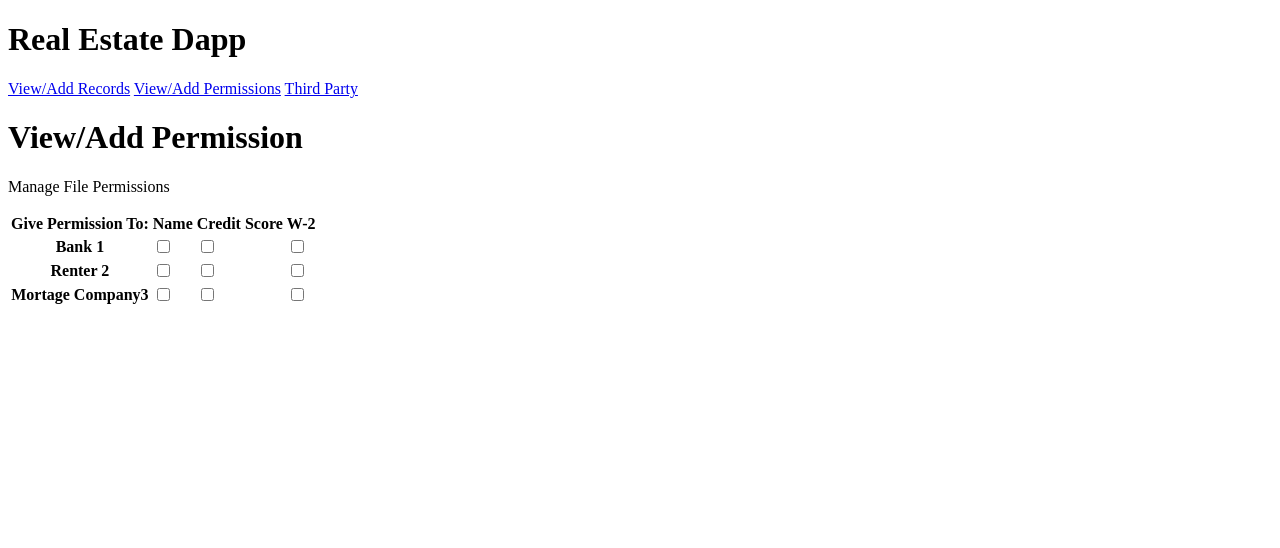
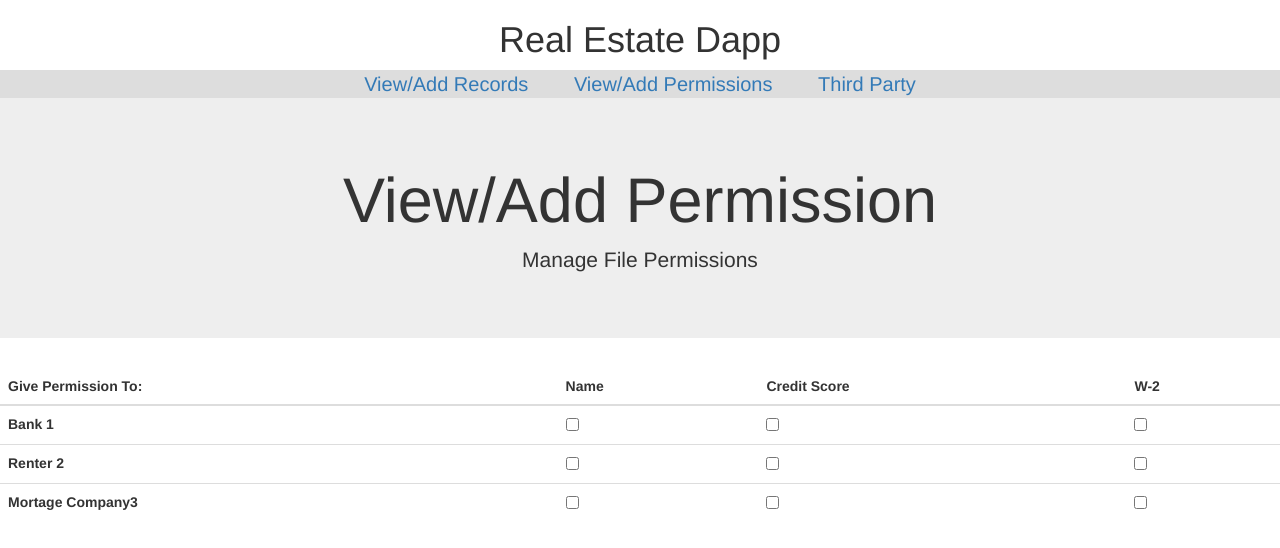
Before and after one commit to tesla809/LinniaRealEstateDapp, a plain HTML site: page permissions.html in a window 1280 px wide. Drawn offline with nearby package versions, Linux system fonts and the light colour scheme.

Commit message:
added css back agian to permissions.html. removed script tags for aws, linniajs, web3. will use node and npm install in tutorial to keep things simple.

```diff
--- a/permissions.html
+++ b/permissions.html
@@ -6,21 +6,9 @@
 <meta name="viewport" content="width=device-width, initial-scale=1">
 <meta charset="utf-8">
 <title>Dapp- Permissions</title>
-<!-- Note: css will be added later. Lets just focus on Linnia and Web3 code :) -->
-<!--web3.js- an interface to access Ethereum blockchain Network
-Docs: https://github.com/ethereum/web3.js/ -->
-<script src="https://cdn.jsdelivr.net/gh/ethereum/web3.js/dist/web3.min.js"></script>
-
-<!--linnia.js- Linnia Protocol's JS library for Ethereum blockchain
-JS Docs: https://github.com/ConsenSys/linnia-js,
-Main Repo: https://github.com/ConsenSys/linnia-resources -->
-
-<script type="text/javascript" src="https://cdn.jsdelivr.net/npm/@linniaprotocol/linnia-js-script-tag@0.3.0/dist/index.min.js"></script>
-<!-- Amazon AWS JS/Node SDK
-release v2.326.0 downloaded from AWS website and placed into the file.
-Docs: https://aws.amazon.com/sdk-for-node-js/
-File: https://github.com/aws/aws-sdk-js/releases -->
-<script src="./aws-sdk.min.js"></script>
+<!--bootstrap 3.3.7 css- See docs at: https://getbootstrap.com/-->
+<link rel="stylesheet" href="https://maxcdn.bootstrapcdn.com/bootstrap/3.3.7/css/bootstrap.min.css">
+<link rel="stylesheet" href="style.css"> <!-- Our custom css -->
 </head>
 
 <body>
@@ -115,11 +103,9 @@ File: https://github.com/aws/aws-sdk-js/releases -->
       arr[i].addEventListener(e, eventHandlerFunction, false);
     }
   }
-
   // event listeners
   const checkboxInputDivs = document.querySelectorAll(".checkbox-input" );
   addEventListenerToClasses(checkboxInputDivs, 'click', handleGrantPermission);
-
 </script>
 
 </body>
```
